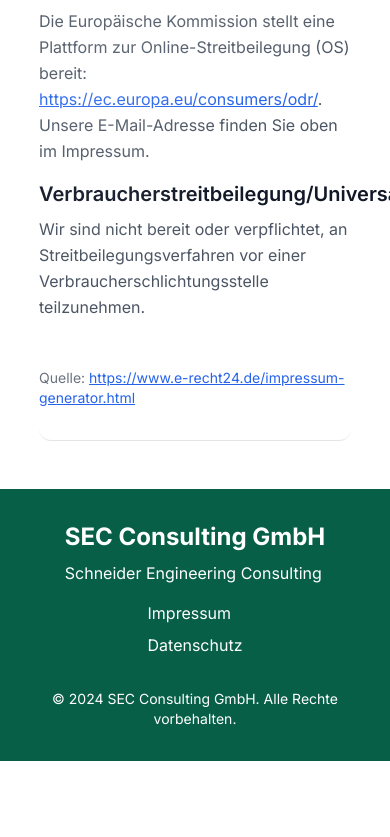
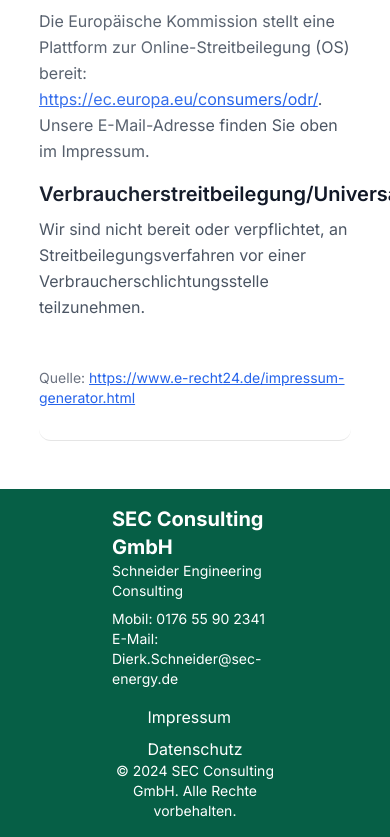
Before and after one commit to multimediaschneider/SEC-Energy, a Next.js app: page /impressum in a window 390 px wide. Shown: the part 603-1440 px from the top of the page. Before the commit the page ends 1364 px from the top, so only its background shows below. Built offline with nearby package versions, Linux system fonts and the light colour scheme.

Commit message:
minor responsiveness issues solved

```diff
--- a/src/components/contact-form.tsx
+++ b/src/components/contact-form.tsx
@@ -114,7 +114,7 @@ export function ContactForm() {
                 <FormLabel className="text-emerald-700 font-semibold text-lg"></FormLabel>
                 <FormControl>
                   <Input
-                    placeholder="Mustermann"
+                    placeholder="Ihr Nachname"
                     {...field}
                     className="w-full text-xl"
                   />
--- a/src/components/content/expandable-section.tsx
+++ b/src/components/content/expandable-section.tsx
@@ -20,7 +20,7 @@ export default function ExpandableSection({
   return (
     <div className={`mt-3 ${className}`}>
       <div className="flex justify-center items-center w-full px-4 sm:px-0 ">
-        <div className="w-full sm:w-4/5 sm:p-6 bg-gray-50 shadow-lg shadow-zinc-400">
+        <div className="w-full p-3 sm:w-4/5 sm:p-6 bg-gray-50 shadow-lg shadow-zinc-400">
           <div
             className="flex items-center justify-between cursor-pointer"
             onClick={() => setIsExpanded(!isExpanded)}
--- a/src/components/content/info-section-components/content-block.tsx
+++ b/src/components/content/info-section-components/content-block.tsx
@@ -53,8 +53,8 @@ export default function ContentBlock({
   };
 
   return (
-    <div ref={ref} className="w-full lg:w-[48%]">
-      <div className="h-full bg-emerald-700 bg-opacity-20 flex flex-col items-start p-4 m-2 sm:p-6 md:p-8 shadow-md shadow-zinc-400">
+    <div ref={ref} className="w-full lg:w-[50%]">
+      <div className="h-full bg-emerald-700 bg-opacity-20 flex flex-col items-start p-2 sm:p-6 md:p-8 shadow-md shadow-zinc-400">
         <div className="flex-grow space-y-3 sm:space-y-4 w-full">
           {contents.map((content, index) => (
             <div key={index} className={getAnimationClass(index)}>
--- a/src/components/content/textblock.tsx
+++ b/src/components/content/textblock.tsx
@@ -48,7 +48,7 @@ export default function TextBlock({ contents, buttonProps }: TextBlockProps) {
         <div className="flex-grow overflow">
           {contents.map((content, index) => (
             <div key={index} className="mb-4">
-              <h2 className="text-3xl font-extralight text-emerald-700">
+              <h2 className="text-3sxl font-extralight text-emerald-700">
                 {content}
               </h2>
             </div>
--- a/src/components/footer.tsx
+++ b/src/components/footer.tsx
@@ -2,12 +2,14 @@ import Link from "next/link";
 
 export default function Footer() {
   return (
-    <footer className="bg-emerald-800 text-white py-8">
+    <footer className="bg-emerald-800 text-white py-4 px-24">
       <div className="container mx-auto px-4">
         <div className="flex flex-col md:flex-row justify-between items-center">
           <div className="mb-4 md:mb-0">
-            <h2 className="text-2xl font-bold">SEC Consulting GmbH</h2>
-            <p className="mt-2">Schneider Engineering Consulting</p>
+            <h2 className="text-xl font-bold">SEC Consulting GmbH</h2>
+            <p className="text-sm">Schneider Engineering Consulting</p>
+            <p className="text-sm mt-2">Mobil: 0176 55 90 2341</p>
+            <p className="text-sm">E-Mail: Dierk.Schneider@sec-energy.de</p>
           </div>
           <div className="flex flex-col md:flex-row space-y-2 md:space-y-0 md:space-x-4">
             <Link
@@ -24,7 +26,7 @@ export default function Footer() {
             </Link>
           </div>
         </div>
-        <div className="mt-8 text-center text-sm">
+        <div className="text-center text-sm">
           <p>
             &copy; {new Date().getFullYear()} SEC Consulting GmbH. Alle Rechte
             vorbehalten.
--- a/src/components/sections/hero-section.tsx
+++ b/src/components/sections/hero-section.tsx
@@ -74,7 +74,7 @@ export default function DynamicHero() {
             transition={{ duration: 1, ease: "easeInOut" }}
             className="border-b-4 border-emerald-700 text-4xl sm:text-5xl md:text-6xl lg:text-8xl font-bold text-center mb-4"
           >
-            SEC Energieconsulting
+            SEC Consulting GmbH
           </motion.h1>
           <motion.h2
             initial={{ color: "#047857" }}
--- a/src/components/sections/info-section.tsx
+++ b/src/components/sections/info-section.tsx
@@ -31,7 +31,7 @@ export default function InfoSection({
       <div className="w-11/12 sm:w-10/12 md:w-4/5 mx-auto my-4 sm:my-6 md:my-8">
         <MainContent content={mainContent} />
 
-        <div className="mt-8 sm:mt-12 md:mt-16 lg:mt-24 flex flex-col lg:flex-row justify-between items-stretch gap-6 lg:gap-8">
+        <div className="mt-8 sm:mt-12 md:mt-16  lg:mt-24 flex flex-col lg:flex-row justify-between items-stretch gap-6 lg:gap-8">
           <ContentBlock contents={leftContents} buttonProps={leftButtonProps} />
           <ContentBlock
             contents={rightContents}
--- a/tailwind.config.ts
+++ b/tailwind.config.ts
@@ -15,7 +15,6 @@ const config: Config = {
           "conic-gradient(from 180deg at 50% 50%, var(--tw-gradient-stops))",
       },
       fontFamily: {
-        // Hier ist die Änderung: Wir nutzen die CSS-Variable statt direktem Font-Namen
         sans: ["var(--font-inter)", "sans-serif"],
       },
       borderRadius: {
```
